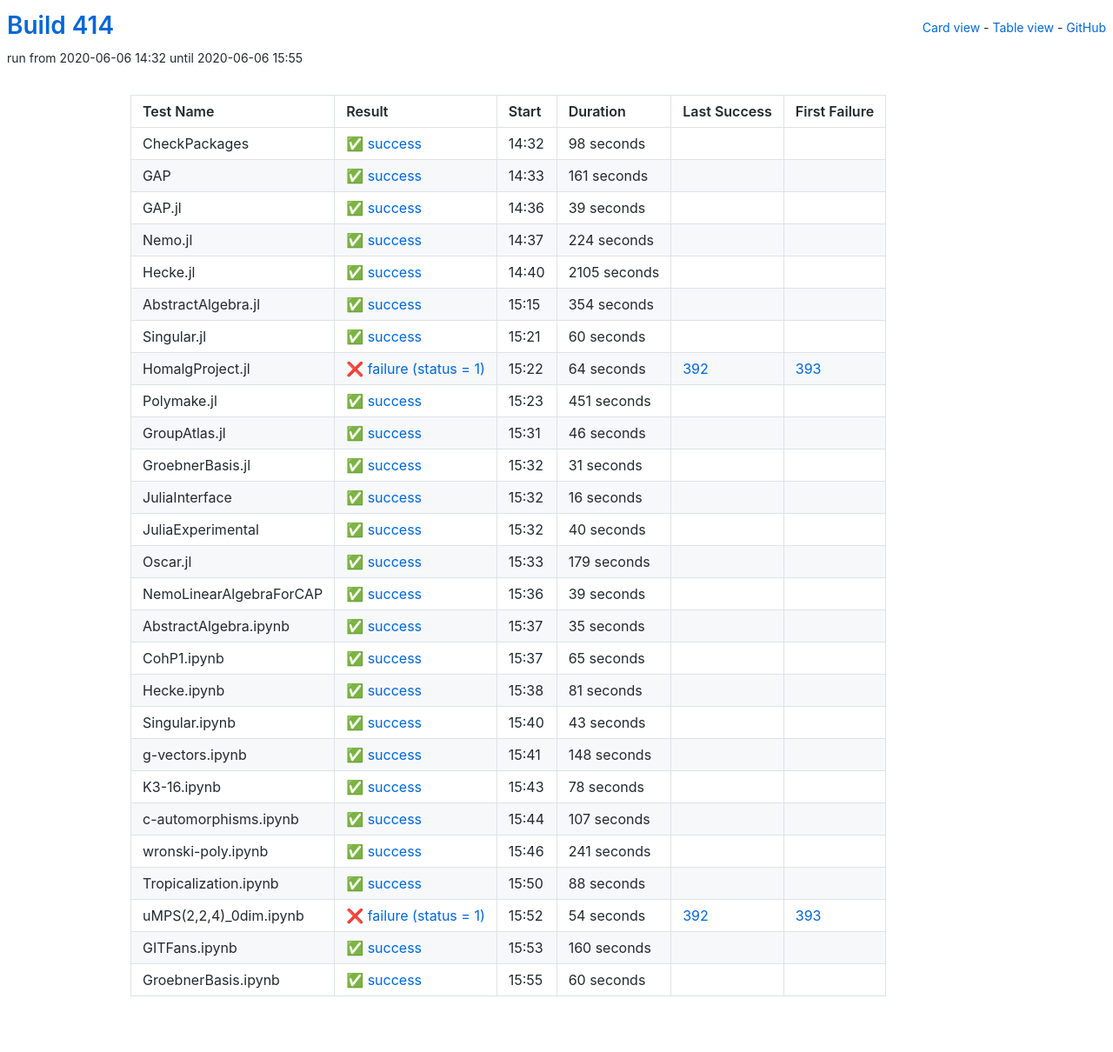
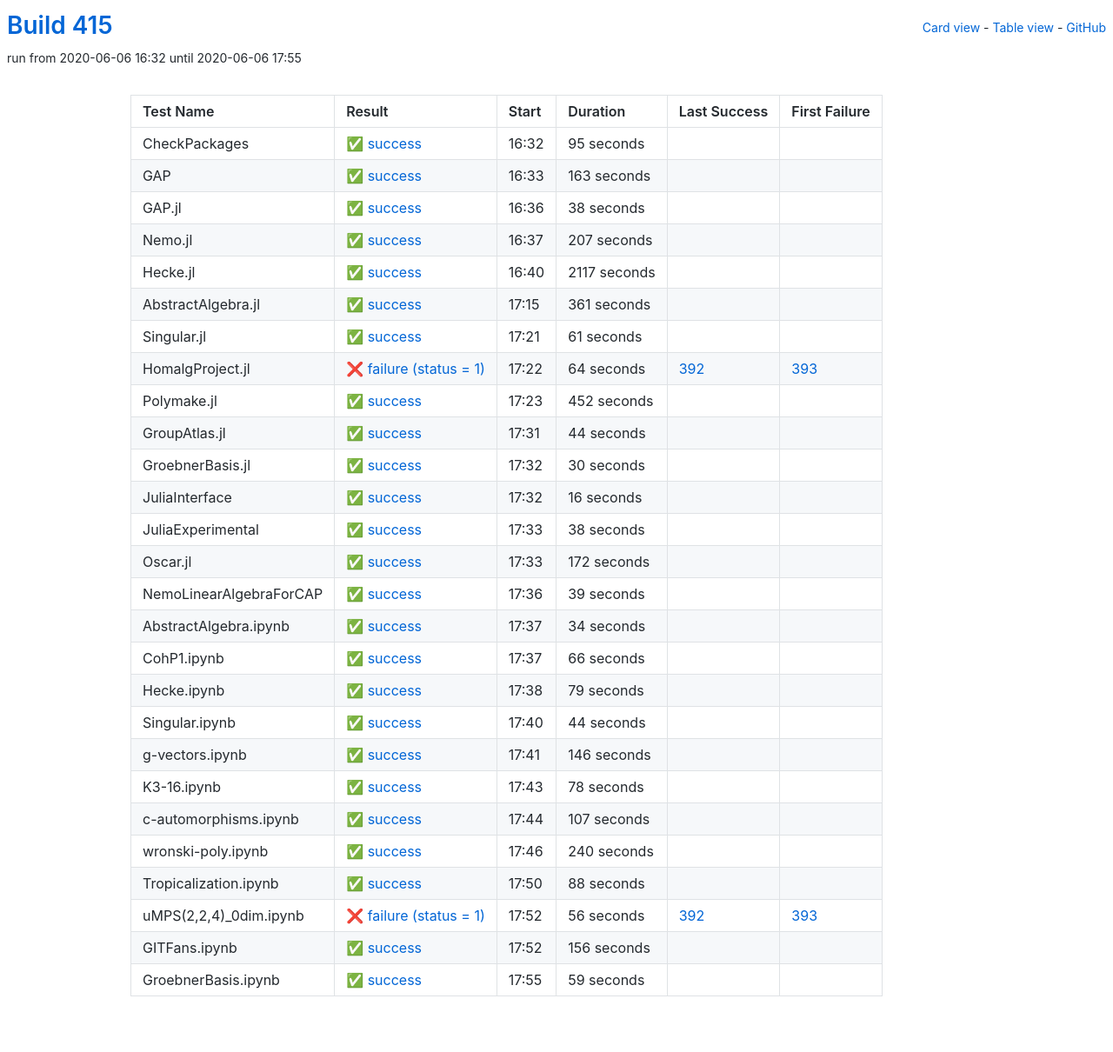
Before and after one commit to oscar-system/oscar-ci-status-1.4, a Jekyll site: the page built from table.html, in a window 1280 px wide. Shown: the whole page at 87% size. Built offline with Jekyll 4.4.1, drawn with Linux system fonts in a browser that asks for light colours.

Commit message:
Build 415

```diff
--- a/_data/ci.yml
+++ b/_data/ci.yml
@@ -1,89 +1,89 @@
-build: 414
-build_url: https://oscarci.mathematik.uni-kl.de/job/oscar-julia-1.4/414/
+build: 415
+build_url: https://oscarci.mathematik.uni-kl.de/job/oscar-julia-1.4/415/
 job: oscar-julia-1.4
 tests:
-- duration: 98
+- duration: 95
   exitcode: 0
   first_failure: false
   first_failure_url: null
   id: checkpackages
   last_success: false
   last_success_url: null
-  log: https://oscarci.mathematik.uni-kl.de/job/oscar-julia-1.4/414/artifact/logs/build-414/CheckPackages.log
+  log: https://oscarci.mathematik.uni-kl.de/job/oscar-julia-1.4/415/artifact/logs/build-415/CheckPackages.log
   name: CheckPackages
-  start: 2020-06-06 14:32
+  start: 2020-06-06 16:32
   status: success
   success: true
-- duration: 161
+- duration: 163
   exitcode: 0
   first_failure: false
   first_failure_url: null
   id: gap
   last_success: false
   last_success_url: null
-  log: https://oscarci.mathematik.uni-kl.de/job/oscar-julia-1.4/414/artifact/logs/build-414/GAP.log
+  log: https://oscarci.mathematik.uni-kl.de/job/oscar-julia-1.4/415/artifact/logs/build-415/GAP.log
   name: GAP
-  start: 2020-06-06 14:33
+  start: 2020-06-06 16:33
   status: success
   success: true
-- duration: 39
+- duration: 38
   exitcode: 0
   first_failure: false
   first_failure_url: null
   id: gap-jl
   last_success: false
   last_success_url: null
-  log: https://oscarci.mathematik.uni-kl.de/job/oscar-julia-1.4/414/artifact/logs/build-414/GAP.jl.log
+  log: https://oscarci.mathematik.uni-kl.de/job/oscar-julia-1.4/415/artifact/logs/build-415/GAP.jl.log
   name: GAP.jl
-  start: 2020-06-06 14:36
+  start: 2020-06-06 16:36
   status: success
   success: true
-- duration: 224
+- duration: 207
   exitcode: 0
   first_failure: false
   first_failure_url: null
   id: nemo-jl
   last_success: false
   last_success_url: null
-  log: https://oscarci.mathematik.uni-kl.de/job/oscar-julia-1.4/414/artifact/logs/build-414/Nemo.jl.log
+  log: https://oscarci.mathematik.uni-kl.de/job/oscar-julia-1.4/415/artifact/logs/build-415/Nemo.jl.log
   name: Nemo.jl
-  start: 2020-06-06 14:37
+  start: 2020-06-06 16:37
   status: success
   success: true
-- duration: 2105
+- duration: 2117
   exitcode: 0
   first_failure: false
   first_failure_url: null
   id: hecke-jl
   last_success: false
   last_success_url: null
-  log: https://oscarci.mathematik.uni-kl.de/job/oscar-julia-1.4/414/artifact/logs/build-414/Hecke.jl.log
+  log: https://oscarci.mathematik.uni-kl.de/job/oscar-julia-1.4/415/artifact/logs/build-415/Hecke.jl.log
   name: Hecke.jl
-  start: 2020-06-06 14:40
+  start: 2020-06-06 16:40
   status: success
   success: true
-- duration: 354
+- duration: 361
   exitcode: 0
   first_failure: false
   first_failure_url: null
   id: abstractalgebra-jl
   last_success: false
   last_success_url: null
-  log: https://oscarci.mathematik.uni-kl.de/job/oscar-julia-1.4/414/artifact/logs/build-414/AbstractAlgebra.jl.log
+  log: https://oscarci.mathematik.uni-kl.de/job/oscar-julia-1.4/415/artifact/logs/build-415/AbstractAlgebra.jl.log
   name: AbstractAlgebra.jl
-  start: 2020-06-06 15:15
+  start: 2020-06-06 17:15
   status: success
   success: true
-- duration: 60
+- duration: 61
   exitcode: 0
   first_failure: false
   first_failure_url: null
   id: singular-jl
   last_success: false
   last_success_url: null
-  log: https://oscarci.mathematik.uni-kl.de/job/oscar-julia-1.4/414/artifact/logs/build-414/Singular.jl.log
+  log: https://oscarci.mathematik.uni-kl.de/job/oscar-julia-1.4/415/artifact/logs/build-415/Singular.jl.log
   name: Singular.jl
-  start: 2020-06-06 15:21
+  start: 2020-06-06 17:21
   status: success
   success: true
 - duration: 64
@@ -93,45 +93,45 @@ tests:
   id: homalgproject-jl
   last_success: 392
   last_success_url: https://oscarci.mathematik.uni-kl.de/job/oscar-julia-1.4/392/
-  log: https://oscarci.mathematik.uni-kl.de/job/oscar-julia-1.4/414/artifact/logs/build-414/HomalgProject.jl.log
+  log: https://oscarci.mathematik.uni-kl.de/job/oscar-julia-1.4/415/artifact/logs/build-415/HomalgProject.jl.log
   name: HomalgProject.jl
-  start: 2020-06-06 15:22
+  start: 2020-06-06 17:22
   status: failure
   success: false
-- duration: 451
+- duration: 452
   exitcode: 0
   first_failure: false
   first_failure_url: null
   id: polymake-jl
   last_success: false
   last_success_url: null
-  log: https://oscarci.mathematik.uni-kl.de/job/oscar-julia-1.4/414/artifact/logs/build-414/Polymake.jl.log
+  log: https://oscarci.mathematik.uni-kl.de/job/oscar-julia-1.4/415/artifact/logs/build-415/Polymake.jl.log
   name: Polymake.jl
-  start: 2020-06-06 15:23
+  start: 2020-06-06 17:23
   status: success
   success: true
-- duration: 46
+- duration: 44
   exitcode: 0
   first_failure: false
   first_failure_url: null
   id: groupatlas-jl
   last_success: false
   last_success_url: null
-  log: https://oscarci.mathematik.uni-kl.de/job/oscar-julia-1.4/414/artifact/logs/build-414/GroupAtlas.jl.log
+  log: https://oscarci.mathematik.uni-kl.de/job/oscar-julia-1.4/415/artifact/logs/build-415/GroupAtlas.jl.log
   name: GroupAtlas.jl
-  start: 2020-06-06 15:31
+  start: 2020-06-06 17:31
   status: success
   success: true
-- duration: 31
+- duration: 30
   exitcode: 0
   first_failure: false
   first_failure_url: null
   id: groebnerbasis-jl
   last_success: false
   last_success_url: null
-  log: https://oscarci.mathematik.uni-kl.de/job/oscar-julia-1.4/414/artifact/logs/build-414/GroebnerBasis.jl.log
+  log: https://oscarci.mathematik.uni-kl.de/job/oscar-julia-1.4/415/artifact/logs/build-415/GroebnerBasis.jl.log
   name: GroebnerBasis.jl
-  start: 2020-06-06 15:32
+  start: 2020-06-06 17:32
   status: success
   success: true
 - duration: 16
@@ -141,33 +141,33 @@ tests:
   id: juliainterface
   last_success: false
   last_success_url: null
-  log: https://oscarci.mathematik.uni-kl.de/job/oscar-julia-1.4/414/artifact/logs/build-414/JuliaInterface.log
+  log: https://oscarci.mathematik.uni-kl.de/job/oscar-julia-1.4/415/artifact/logs/build-415/JuliaInterface.log
   name: JuliaInterface
-  start: 2020-06-06 15:32
+  start: 2020-06-06 17:32
   status: success
   success: true
-- duration: 40
+- duration: 38
   exitcode: 0
   first_failure: false
   first_failure_url: null
   id: juliaexperimental
   last_success: false
   last_success_url: null
-  log: https://oscarci.mathematik.uni-kl.de/job/oscar-julia-1.4/414/artifact/logs/build-414/JuliaExperimental.log
+  log: https://oscarci.mathematik.uni-kl.de/job/oscar-julia-1.4/415/artifact/logs/build-415/JuliaExperimental.log
   name: JuliaExperimental
-  start: 2020-06-06 15:32
+  start: 2020-06-06 17:33
   status: success
   success: true
-- duration: 179
+- duration: 172
   exitcode: 0
   first_failure: false
   first_failure_url: null
   id: oscar-jl
   last_success: false
   last_success_url: null
-  log: https://oscarci.mathematik.uni-kl.de/job/oscar-julia-1.4/414/artifact/logs/build-414/Oscar.jl.log
+  log: https://oscarci.mathematik.uni-kl.de/job/oscar-julia-1.4/415/artifact/logs/build-415/Oscar.jl.log
   name: Oscar.jl
-  start: 2020-06-06 15:33
+  start: 2020-06-06 17:33
   status: success
   success: true
 - duration: 39
@@ -177,69 +177,69 @@ tests:
   id: nemolinearalgebraforcap
   last_success: false
   last_success_url: null
-  log: https://oscarci.mathematik.uni-kl.de/job/oscar-julia-1.4/414/artifact/logs/build-414/NemoLinearAlgebraForCAP.log
+  log: https://oscarci.mathematik.uni-kl.de/job/oscar-julia-1.4/415/artifact/logs/build-415/NemoLinearAlgebraForCAP.log
   name: NemoLinearAlgebraForCAP
-  start: 2020-06-06 15:36
+  start: 2020-06-06 17:36
   status: success
   success: true
-- duration: 35
+- duration: 34
   exitcode: 0
   first_failure: false
   first_failure_url: null
   id: abstractalgebra-ipynb
   last_success: false
   last_success_url: null
-  log: https://oscarci.mathematik.uni-kl.de/job/oscar-julia-1.4/414/artifact/logs/build-414/AbstractAlgebra.ipynb.log
+  log: https://oscarci.mathematik.uni-kl.de/job/oscar-julia-1.4/415/artifact/logs/build-415/AbstractAlgebra.ipynb.log
   name: AbstractAlgebra.ipynb
-  start: 2020-06-06 15:37
+  start: 2020-06-06 17:37
   status: success
   success: true
-- duration: 65
+- duration: 66
   exitcode: 0
   first_failure: false
   first_failure_url: null
   id: cohp1-ipynb
   last_success: false
   last_success_url: null
-  log: https://oscarci.mathematik.uni-kl.de/job/oscar-julia-1.4/414/artifact/logs/build-414/CohP1.ipynb.log
+  log: https://oscarci.mathematik.uni-kl.de/job/oscar-julia-1.4/415/artifact/logs/build-415/CohP1.ipynb.log
   name: CohP1.ipynb
-  start: 2020-06-06 15:37
+  start: 2020-06-06 17:37
   status: success
   success: true
-- duration: 81
+- duration: 79
   exitcode: 0
   first_failure: false
   first_failure_url: null
   id: hecke-ipynb
   last_success: false
   last_success_url: null
-  log: https://oscarci.mathematik.uni-kl.de/job/oscar-julia-1.4/414/artifact/logs/build-414/Hecke.ipynb.log
+  log: https://oscarci.mathematik.uni-kl.de/job/oscar-julia-1.4/415/artifact/logs/build-415/Hecke.ipynb.log
   name: Hecke.ipynb
-  start: 2020-06-06 15:38
+  start: 2020-06-06 17:38
   status: success
   success: true
-- duration: 43
+- duration: 44
   exitcode: 0
   first_failure: false
   first_failure_url: null
   id: singular-ipynb
   last_success: false
   last_success_url: null
-  log: https://oscarci.mathematik.uni-kl.de/job/oscar-julia-1.4/414/artifact/logs/build-414/Singular.ipynb.log
+  log: https://oscarci.mathematik.uni-kl.de/job/oscar-julia-1.4/415/artifact/logs/build-415/Singular.ipynb.log
   name: Singular.ipynb
-  start: 2020-06-06 15:40
+  start: 2020-06-06 17:40
   status: success
   success: true
-- duration: 148
+- duration: 146
   exitcode: 0
   first_failure: false
   first_failure_url: null
   id: g-vectors-ipynb
   last_success: false
   last_success_url: null
-  log: https://oscarci.mathematik.uni-kl.de/job/oscar-julia-1.4/414/artifact/logs/build-414/g-vectors.ipynb.log
+  log: https://oscarci.mathematik.uni-kl.de/job/oscar-julia-1.4/415/artifact/logs/build-415/g-vectors.ipynb.log
   name: g-vectors.ipynb
-  start: 2020-06-06 15:41
+  start: 2020-06-06 17:41
   status: success
   success: true
 - duration: 78
@@ -249,9 +249,9 @@ tests:
   id: k3-16-ipynb
   last_success: false
   last_success_url: null
-  log: https://oscarci.mathematik.uni-kl.de/job/oscar-julia-1.4/414/artifact/logs/build-414/K3-16.ipynb.log
+  log: https://oscarci.mathematik.uni-kl.de/job/oscar-julia-1.4/415/artifact/logs/build-415/K3-16.ipynb.log
   name: K3-16.ipynb
-  start: 2020-06-06 15:43
+  start: 2020-06-06 17:43
   status: success
   success: true
 - duration: 107
@@ -261,21 +261,21 @@ tests:
   id: c-automorphisms-ipynb
   last_success: false
   last_success_url: null
-  log: https://oscarci.mathematik.uni-kl.de/job/oscar-julia-1.4/414/artifact/logs/build-414/c-automorphisms.ipynb.log
+  log: https://oscarci.mathematik.uni-kl.de/job/oscar-julia-1.4/415/artifact/logs/build-415/c-automorphisms.ipynb.log
   name: c-automorphisms.ipynb
-  start: 2020-06-06 15:44
+  start: 2020-06-06 17:44
   status: success
   success: true
-- duration: 241
+- duration: 240
   exitcode: 0
   first_failure: false
   first_failure_url: null
   id: wronski-poly-ipynb
   last_success: false
   last_success_url: null
-  log: https://oscarci.mathematik.uni-kl.de/job/oscar-julia-1.4/414/artifact/logs/build-414/wronski-poly.ipynb.log
+  log: https://oscarci.mathematik.uni-kl.de/job/oscar-julia-1.4/415/artifact/logs/build-415/wronski-poly.ipynb.log
   name: wronski-poly.ipynb
-  start: 2020-06-06 15:46
+  start: 2020-06-06 17:46
   status: success
   success: true
 - duration: 88
@@ -285,44 +285,44 @@ tests:
   id: tropicalization-ipynb
   last_success: false
   last_success_url: null
-  log: https://oscarci.mathematik.uni-kl.de/job/oscar-julia-1.4/414/artifact/logs/build-414/Tropicalization.ipynb.log
+  log: https://oscarci.mathematik.uni-kl.de/job/oscar-julia-1.4/415/artifact/logs/build-415/Tropicalization.ipynb.log
   name: Tropicalization.ipynb
-  start: 2020-06-06 15:50
+  start: 2020-06-06 17:50
   status: success
   success: true
-- duration: 54
+- duration: 56
   exitcode: 1
   first_failure: 393
   first_failure_url: https://oscarci.mathematik.uni-kl.de/job/oscar-julia-1.4/393/
   id: umps-2-2-4-0dim-ipynb
   last_success: 392
   last_success_url: https://oscarci.mathematik.uni-kl.de/job/oscar-julia-1.4/392/
-  log: https://oscarci.mathematik.uni-kl.de/job/oscar-julia-1.4/414/artifact/logs/build-414/uMPS-2-2-4-_0dim.ipynb.log
+  log: https://oscarci.mathematik.uni-kl.de/job/oscar-julia-1.4/415/artifact/logs/build-415/uMPS-2-2-4-_0dim.ipynb.log
   name: uMPS(2,2,4)_0dim.ipynb
-  start: 2020-06-06 15:52
+  start: 2020-06-06 17:52
   status: failure
   success: false
-- duration: 160
+- duration: 156
   exitcode: 0
   first_failure: false
   first_failure_url: null
   id: gitfans-ipynb
   last_success: false
   last_success_url: null
-  log: https://oscarci.mathematik.uni-kl.de/job/oscar-julia-1.4/414/artifact/logs/build-414/GITFans.ipynb.log
+  log: https://oscarci.mathematik.uni-kl.de/job/oscar-julia-1.4/415/artifact/logs/build-415/GITFans.ipynb.log
   name: GITFans.ipynb
-  start: 2020-06-06 15:53
+  start: 2020-06-06 17:52
   status: success
   success: true
-- duration: 60
+- duration: 59
   exitcode: 0
   first_failure: false
   first_failure_url: null
   id: groebnerbasis-ipynb
   last_success: false
   last_success_url: null
-  log: https://oscarci.mathematik.uni-kl.de/job/oscar-julia-1.4/414/artifact/logs/build-414/GroebnerBasis.ipynb.log
+  log: https://oscarci.mathematik.uni-kl.de/job/oscar-julia-1.4/415/artifact/logs/build-415/GroebnerBasis.ipynb.log
   name: GroebnerBasis.ipynb
-  start: 2020-06-06 15:55
+  start: 2020-06-06 17:55
   status: success
   success: true
```
Also changed, not shown: README.md.
